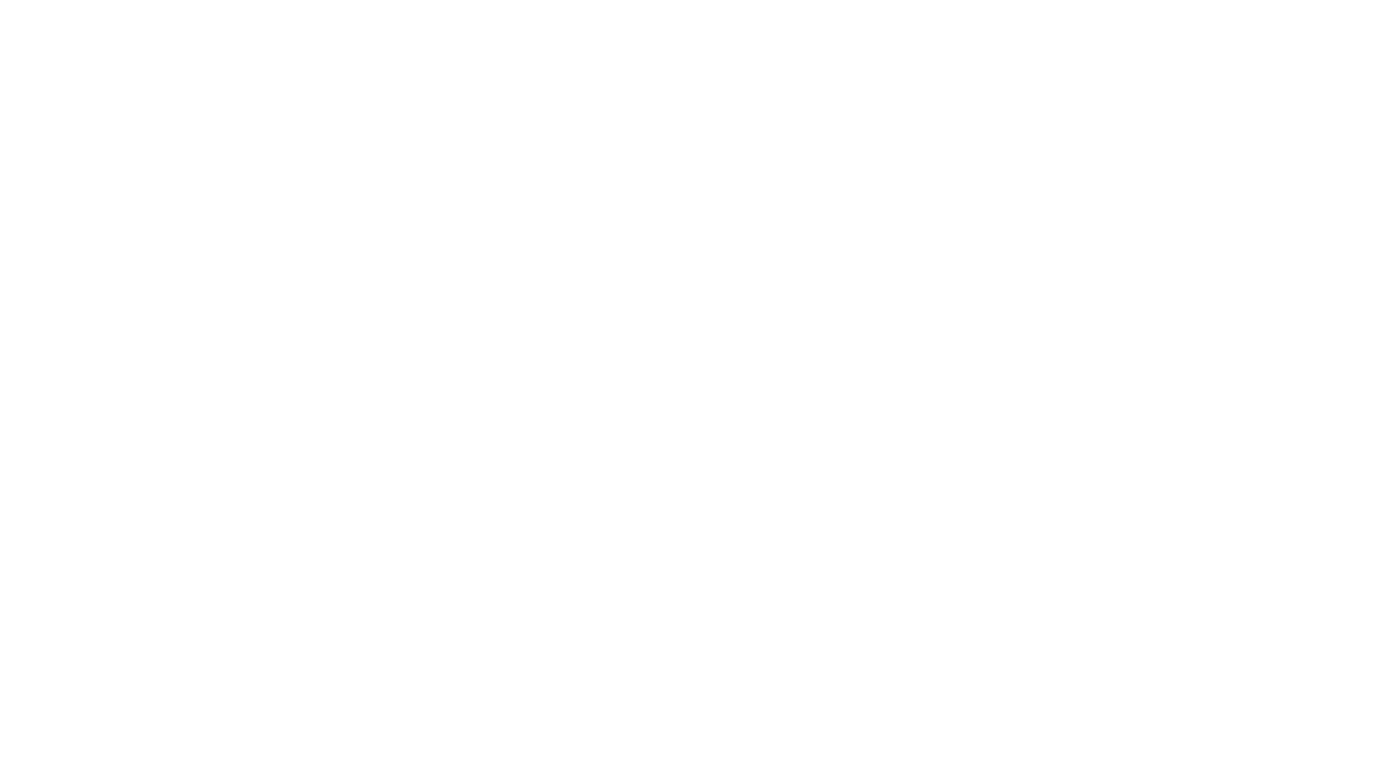
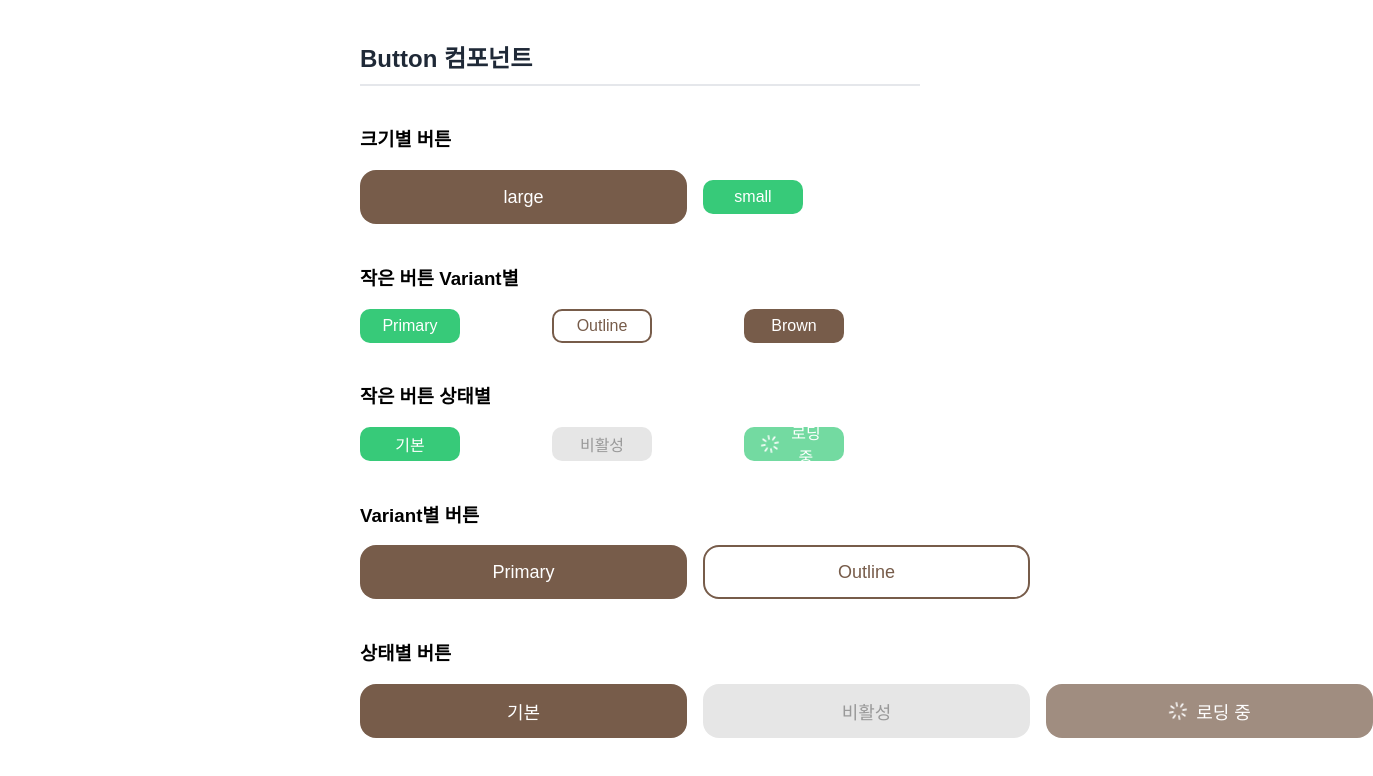
Before and after one commit to LikeLion-at-DGU/2025-hackathon-5-simbatda-frontend, a React (Vite) app: page /test in a window 1280 px wide. Shown: the part 814-1590 px from the top of the page, 1373 px wide, since content can reach past the window. Before the commit the page ends 893 px from the top, so only its background shows below. Built offline with nearby package versions, Linux system fonts and the light colour scheme.

Commit message:
[#5] feat: button 컴포넌트 구현

```diff
--- /dev/null
+++ b/src/components/common/button/Button.jsx
@@ -0,0 +1,56 @@
+import React from "react";
+import { ButtonWrapper, StyledButton, LoadingSpinner } from "./Button.styles";
+
+const Button = ({
+  children,
+  size = "large", // "large" (327×54) 또는 "small" (100×34)
+  variant = "primary", // "primary", "outline", "brown"
+  type = "button",
+  disabled = false,
+  loading = false,
+  onClick,
+  className = "",
+  icon,
+  ...props
+}) => {
+  const handleClick = (e) => {
+    if (disabled || loading) return;
+    onClick?.(e);
+  };
+
+  return (
+    <ButtonWrapper className={className}>
+      <StyledButton
+        type={type}
+        $size={size}
+        $variant={variant}
+        disabled={disabled}
+        $loading={loading}
+        onClick={handleClick}
+        {...props}
+      >
+        {loading && (
+          <LoadingSpinner
+            width="20"
+            height="20"
+            viewBox="0 0 24 24"
+            fill="none"
+            xmlns="http://www.w3.org/2000/svg"
+          >
+            <path
+              d="M12 2V6M12 18V22M4.93 4.93L7.76 7.76M16.24 16.24L19.07 19.07M2 12H6M18 12H22M4.93 19.07L7.76 16.24M16.24 7.76L19.07 4.93"
+              stroke="currentColor"
+              strokeWidth="2"
+              strokeLinecap="round"
+              strokeLinejoin="round"
+            />
+          </LoadingSpinner>
+        )}
+        {!loading && icon && icon}
+        {children}
+      </StyledButton>
+    </ButtonWrapper>
+  );
+};
+
+export default Button;
--- /dev/null
+++ b/src/components/common/button/Button.styles.js
@@ -0,0 +1,157 @@
+import styled, { keyframes } from "styled-components";
+
+// 애니메이션
+const spin = keyframes`
+  from { transform: rotate(0deg); }
+  to { transform: rotate(360deg); }
+`;
+
+export const ButtonWrapper = styled.div`
+  display: flex;
+  flex-direction: column;
+  width: 100%;
+`;
+
+export const StyledButton = styled.button`
+  width: ${(props) => (props.$size === "small" ? "100px" : "327px")};
+  height: ${(props) => (props.$size === "small" ? "34px" : "54px")};
+  border-radius: ${(props) => (props.$size === "small" ? "10px" : "16px")};
+  padding: ${(props) => (props.$size === "small" ? "8px 16px" : "14px 24px")};
+  border: none;
+  font-size: ${(props) => (props.$size === "small" ? "16px" : "18px")};
+  font-weight: ${(props) => (props.$size === "small" ? "400" : "500")};
+  cursor: pointer;
+  transition: all 0.2s ease;
+  display: flex;
+  align-items: center;
+  justify-content: center;
+  gap: ${(props) => (props.$size === "small" ? "4px" : "8px")};
+
+  /* 기본 스타일 (큰 버튼) */
+  background-color: var(--color-primary-brown);
+  color: white;
+
+  &:hover {
+    background-color: var(--color-primary-brown-hover);
+    transform: translateY(-1px);
+    box-shadow: 0 4px 8px var(--color-shadow-brown);
+  }
+
+  &:active {
+    transform: translateY(0);
+    box-shadow: 0 2px 4px var(--color-shadow-brown);
+  }
+
+  &:focus {
+    outline: none;
+    box-shadow: 0 0 0 3px var(--color-shadow-brown);
+  }
+
+  /* 작은 버튼 variant별 스타일 */
+  ${(props) =>
+    props.$size === "small" &&
+    props.$variant === "primary" &&
+    `
+    background-color: var(--color-primary-green);
+
+    &:hover {
+      background-color: var(--color-primary-green-hover);
+      transform: translateY(-1px);
+      box-shadow: 0 4px 8px var(--color-shadow-green);
+    }
+
+    &:active {
+      transform: translateY(0);
+      box-shadow: 0 2px 4px var(--color-shadow-green);
+    }
+
+    &:focus {
+      box-shadow: 0 0 0 3px var(--color-shadow-green);
+    }
+  `}
+
+  ${(props) =>
+    props.$size === "small" &&
+    props.$variant === "outline" &&
+    `
+    background-color: transparent;
+    color: var(--color-primary-brown);
+    border: 2px solid var(--color-primary-brown);
+
+    &:hover {
+      background-color: var(--color-primary-brown);
+      color: white;
+      transform: translateY(-1px);
+      box-shadow: 0 4px 8px var(--color-shadow-brown);
+    }
+  `}
+
+  ${(props) =>
+    props.$size === "small" &&
+    props.$variant === "brown" &&
+    `
+    background-color: var(--color-primary-brown);
+
+    &:hover {
+      background-color: var(--color-primary-brown-hover);
+      transform: translateY(-1px);
+      box-shadow: 0 4px 8px var(--color-shadow-brown);
+    }
+
+    &:active {
+      transform: translateY(0);
+      box-shadow: 0 2px 4px var(--color-shadow-brown);
+    }
+
+    &:focus {
+      box-shadow: 0 0 0 3px var(--color-shadow-brown);
+    }
+  `}
+
+  /* 큰 버튼 variant 스타일 */
+  ${(props) =>
+    props.$size !== "small" &&
+    props.$variant === "outline" &&
+    `
+    background-color: transparent;
+    color: var(--color-primary-brown);
+    border: 2px solid var(--color-primary-brown);
+
+    &:hover {
+      background-color: var(--color-primary-brown);
+      color: white;
+      transform: translateY(-1px);
+      box-shadow: 0 4px 8px var(--color-shadow-brown);
+    }
+  `}
+
+  /* 상태별 스타일 */
+  ${(props) =>
+    props.disabled &&
+    `
+    background-color: var(--color-neutral-disabled);
+    color: var(--color-neutral-disabled-text);
+    border: none;
+    cursor: not-allowed;
+    transform: none;
+    box-shadow: none;
+
+    &:hover {
+      background-color: var(--color-neutral-disabled);
+      transform: none;
+      box-shadow: none;
+    }
+  `}
+
+  /* 로딩 상태 */
+  ${(props) =>
+    props.$loading &&
+    `
+    cursor: wait;
+    opacity: 0.7;
+  `}
+`;
+
+export const LoadingSpinner = styled.svg`
+  animation: ${spin} 1s linear infinite;
+`;
--- a/src/pages/common/TestPage.jsx
+++ b/src/pages/common/TestPage.jsx
@@ -1,6 +1,7 @@
 import React, { useState } from "react";
 import styled from "styled-components";
 import Input from "../../components/common/input/Input";
+import Button from "../../components/common/button/Button";
 
 const TestContainer = styled.div`
   max-width: 600px;
@@ -17,7 +18,6 @@ const Section = styled.div`
     border-bottom: 2px solid #e5e7eb;
     padding-bottom: 10px;
   }
-
 `;
 
 const TestPage = () => {
@@ -77,6 +77,65 @@ const TestPage = () => {
           required
         />
       </Section>
+
+      <Section>
+        <h2>Button 컴포넌트</h2>
+
+        <div style={{ display: "flex", flexDirection: "column", gap: "20px" }}>
+          <div>
+            <h3>크기별 버튼</h3>
+            <div style={{ display: "flex", gap: "16px", alignItems: "center" }}>
+              <Button size="large">large</Button>
+              <Button size="small">small</Button>
+            </div>
+          </div>
+
+          <div>
+            <h3>작은 버튼 Variant별</h3>
+            <div style={{ display: "flex", gap: "16px", alignItems: "center" }}>
+              <Button size="small" variant="primary">
+                Primary
+              </Button>
+              <Button size="small" variant="outline">
+                Outline
+              </Button>
+              <Button size="small" variant="brown">
+                Brown
+              </Button>
+            </div>
+          </div>
+
+          <div>
+            <h3>작은 버튼 상태별</h3>
+            <div style={{ display: "flex", gap: "16px", alignItems: "center" }}>
+              <Button size="small">기본</Button>
+              <Button size="small" disabled>
+                비활성
+              </Button>
+              <Button size="small" loading>
+                로딩중
+              </Button>
+            </div>
+          </div>
+
+          <div>
+            <h3>Variant별 버튼</h3>
+            <div style={{ display: "flex", gap: "16px", alignItems: "center" }}>
+              <Button variant="primary">Primary</Button>
+              <Button variant="outline">Outline</Button>
+            </div>
+          </div>
+
+          <div>
+            <h3>상태별 버튼</h3>
+            <div style={{ display: "flex", gap: "16px", alignItems: "center" }}>
+              <Button>기본</Button>
+              <Button disabled>비활성</Button>
+              <Button loading>로딩 중</Button>
+            </div>
+          </div>
+        </div>
+      </Section>
     </TestContainer>
   );
 };
--- a/src/styles/global.css
+++ b/src/styles/global.css
@@ -1,3 +1,19 @@
+:root {
+  /* Primary Colors */
+  --color-primary-brown: #775c4a;
+  --color-primary-brown-hover: #5a4537;
+  --color-primary-green: #37ca79;
+  --color-primary-green-hover: #2ba066;
+
+  /* Neutral Colors */
+  --color-neutral-disabled: #e6e6e6;
+  --color-neutral-disabled-text: #999999;
+
+  /* Shadow Colors */
+  --color-shadow-brown: rgba(119, 92, 74, 0.3);
+  --color-shadow-green: rgba(55, 202, 121, 0.3);
+}
+
 * {
   box-sizing: border-box;
 }
```
